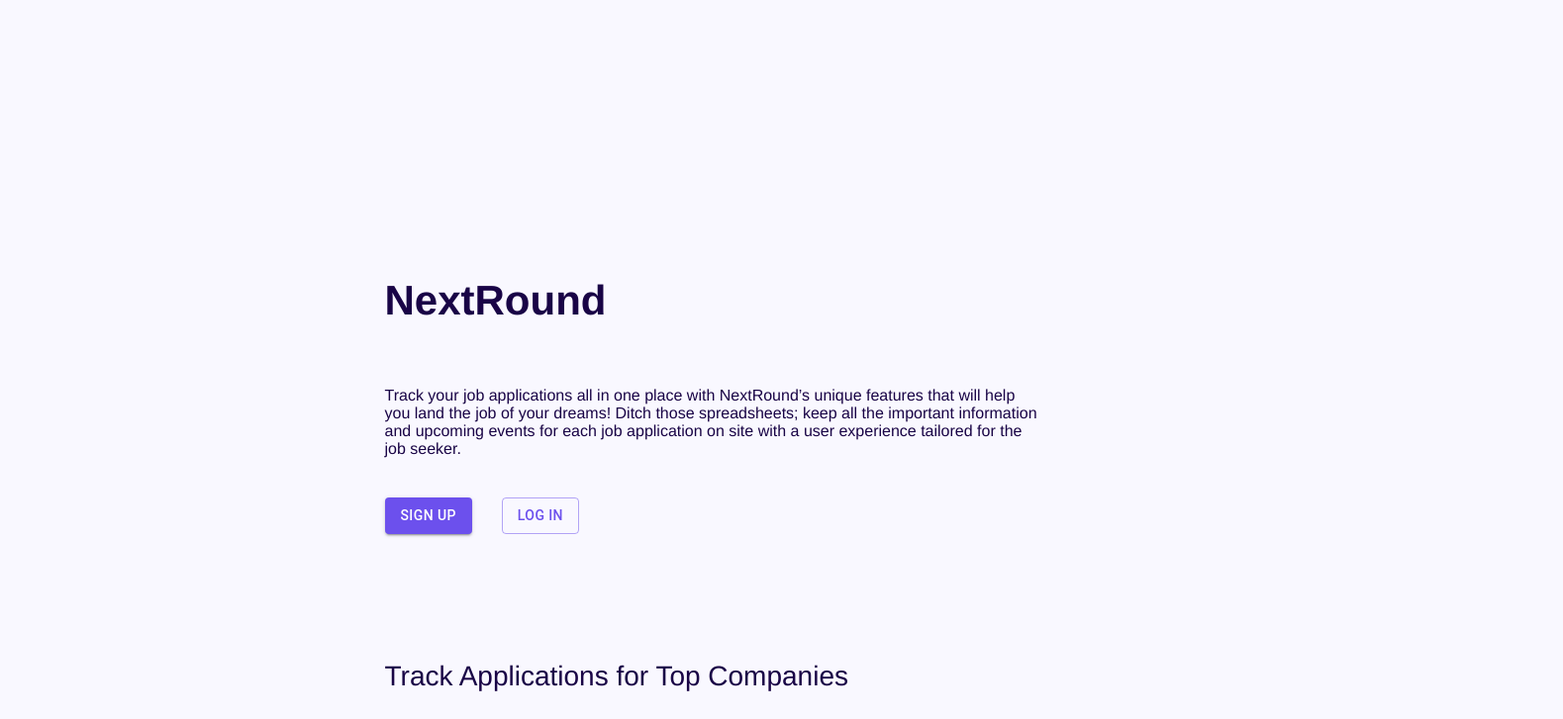
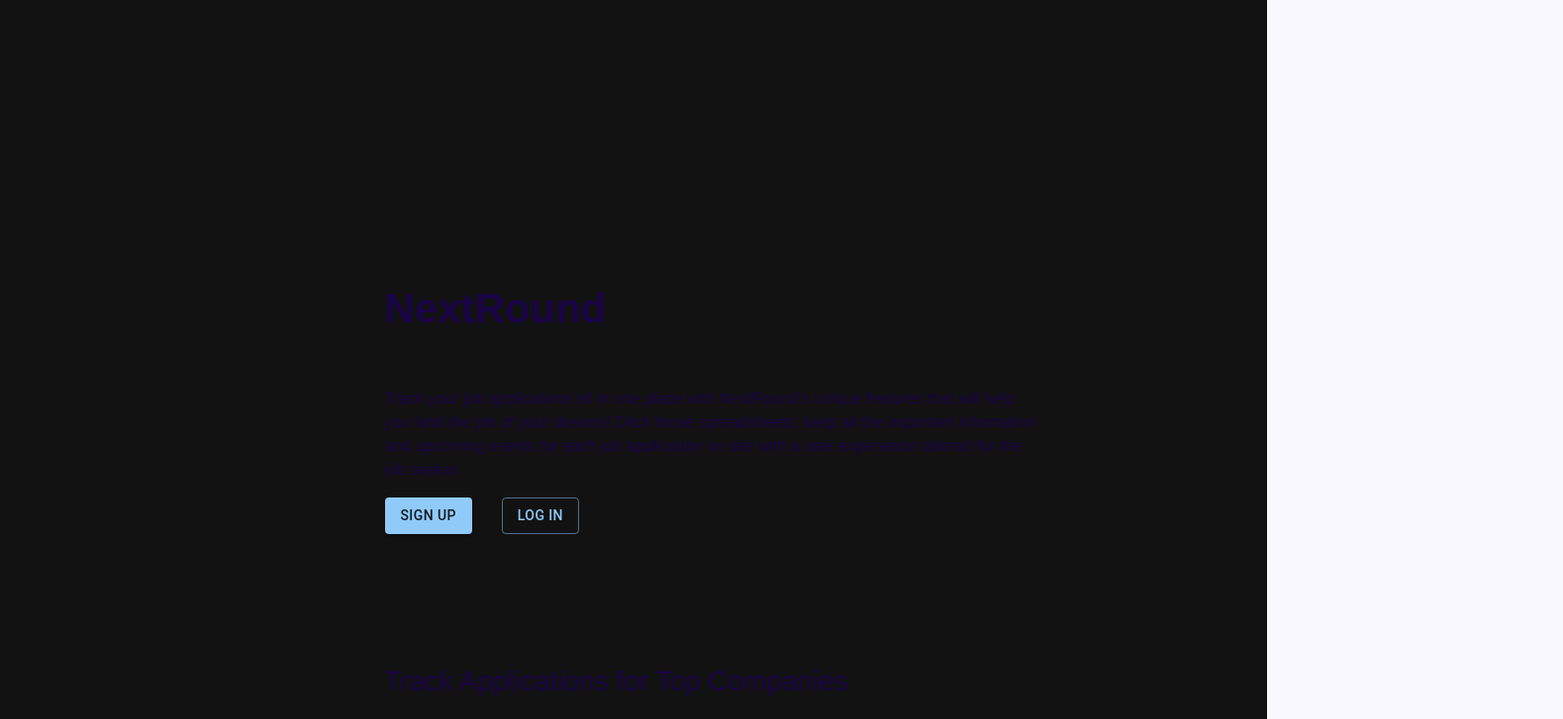
Before and after one commit to roccopolimen/nextround, a React (Create React App) app in the folder client/: page / in a window 1280 px wide. Shown: the top 727 px of the page at 99% size, 1579 px wide, since content can reach past the window. Built offline with nearby package versions, Linux system fonts and the light colour scheme.

Commit message:
minor changes to get Landing working with current structure

```diff
--- a/client/src/App/index.tsx
+++ b/client/src/App/index.tsx
@@ -1,32 +1,27 @@
 import './style.css';
-// import {
-//     BrowserRouter as Router,
-//     Routes,
-//     Route,
-// } from "react-router-dom";
-// import { CssBaseline, ThemeProvider } from '@mui/material';
-// import theme from 'constants';
+import 'styles/styleguide.css';
+import {
+    BrowserRouter as Router,
+    Routes,
+    Route,
+} from "react-router-dom";
+import { CssBaseline, ThemeProvider } from '@mui/material';
+import theme from 'constants';
 // import { AuthProvider } from 'context';
 import Landing from 'pages/Landing';
-// import { Landing } from '@nextround-pages/Landing';
-import "../styles/styleguide.css"
-// import '@nextround-styles/styleguide.css'
 
 const App = () => {
     return (
-        <>
-        <Landing />
-        {/* <ThemeProvider theme={theme}>
-        <AuthProvider>
+        <ThemeProvider theme={theme}>
+        {/* <AuthProvider> */}
         <CssBaseline />
         <Router>
             <Routes>
             <Route path={'*'} element={<Landing />} />
             </Routes>
         </Router>
-        </AuthProvider>
-        </ThemeProvider> */}
-        </>
+        {/* </AuthProvider> */}
+        </ThemeProvider>
     );
 }
 
--- a/client/src/pages/Landing/index.tsx
+++ b/client/src/pages/Landing/index.tsx
@@ -1,18 +1,8 @@
 import './style.css';
 // TODO import './ResponsiveLanding.css'
+import { Button } from '@mui/material';
 
-import * as React from 'react';
-import { createTheme, ThemeProvider } from '@mui/material/styles';
-import Button from '@mui/material/Button';
-const theme = createTheme({
-    palette: {
-      primary: {
-        main: '#6c50ed',
-      }
-    },
-  });
-
-export const Landing = () => {
+const Landing = () => {
     return (
         // components
         // <Navbar />
@@ -40,14 +30,12 @@ export const Landing = () => {
                             <div className="cta-01 border-1px-eye-catch">
                                 <div className="button-text-1 buttons">Log in</div>
                             </div> */}
-                            <ThemeProvider theme={theme}>
                                 <div className="cta-button-1">
-                                <Button variant="contained" color="primary">Sign up</Button>
+                                    <Button variant="contained" color="primary">Sign up</Button>
                                 </div>
                                 <div className="cta-button-2">
-                                <Button variant="outlined" color="primary" className="cta-button-2">Log in</Button>
+                                    <Button variant="outlined" color="primary" className="cta-button-2">Log in</Button>
                                 </div>
-                            </ThemeProvider>
                             </div>
                         </div>
                         <div className="logo-cloud">
```
